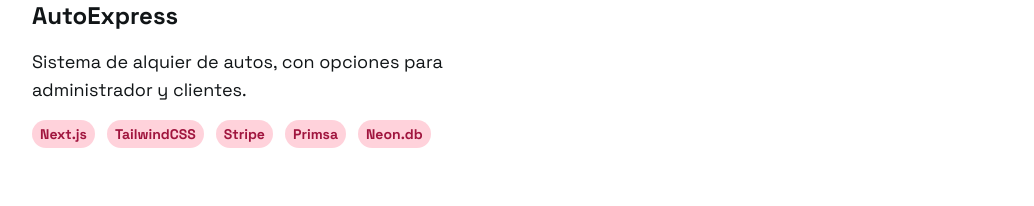
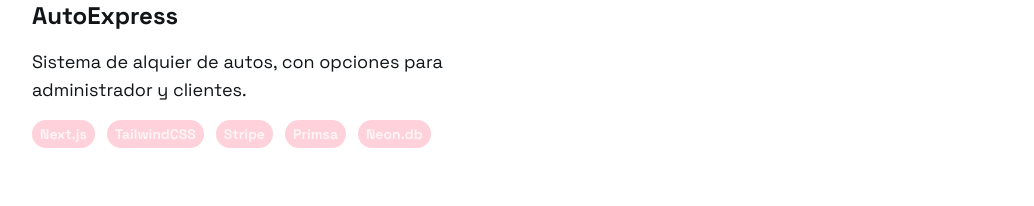
Before and after one commit to santicano2/portfolio-v3, a Next.js app: page / in a window 1280 px wide. Shown: the part 1760-1966 px from the top of the page, without its empty margins (96-1130 px from the left). Built offline with nearby package versions, Linux system fonts and the light colour scheme.

Commit message:
style: change color of tags in projects

```diff
--- a/components/Projects/ProjectCard.tsx
+++ b/components/Projects/ProjectCard.tsx
@@ -92,7 +92,7 @@ export const ProjectCard = ({ projectData }: Props) => {
         <div className="flex flex-wrap gap-3">
           {projectData.tags.map((tag, index) => (
             <span
-              className="rounded-3xl bg-target bg-opacity-20 px-2 py-1 text-sm font-bold text-[#A0153E] "
+              className="rounded-3xl bg-target bg-opacity-20 px-2 py-1 text-sm font-bold text-white/75 "
               key={index}
             >
               {tag}
```
Also changed, not shown: 1 other file (tests, documents, lock files or other folders).
